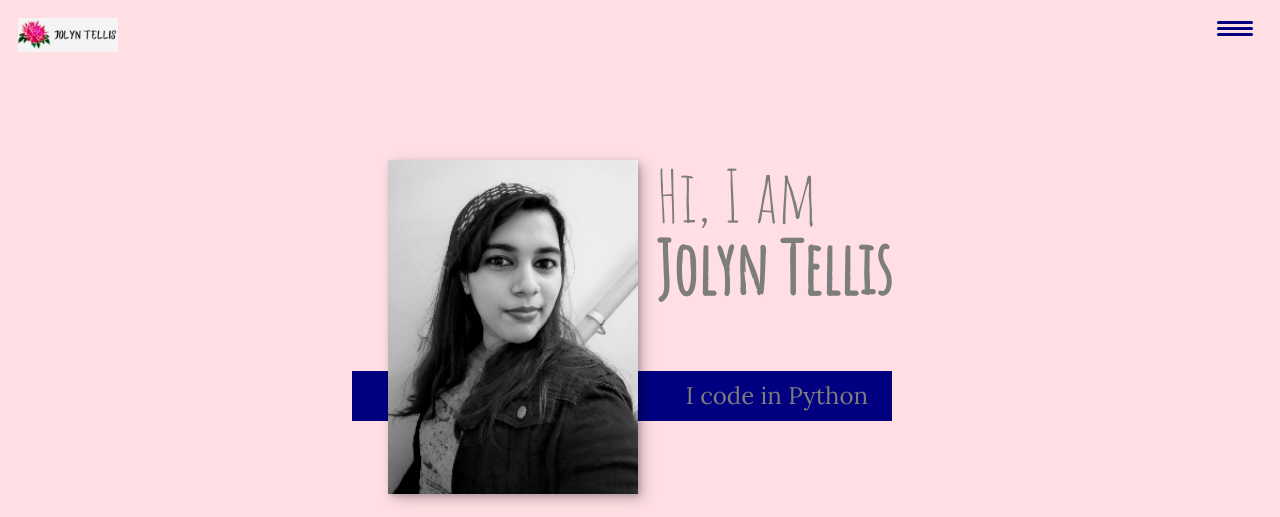
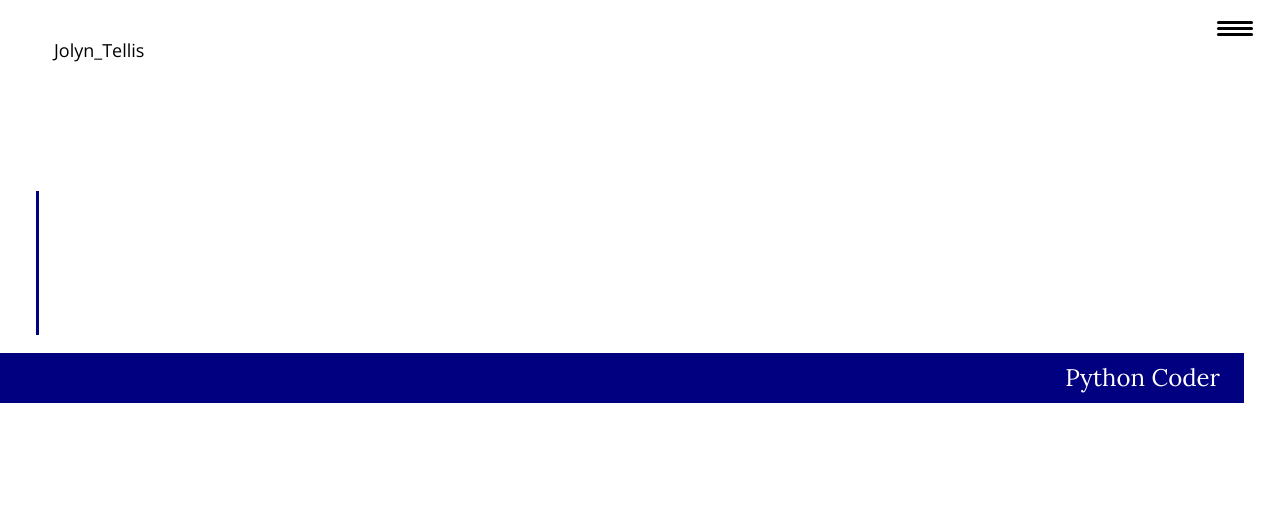
Before and after one commit to jolynt24/Personal-websites, a Jekyll site: the page index.html, which Jekyll copies as it is, in a window 1280 px wide. Shown: the top 517 px of the page. Built offline with Jekyll 4.4.1, drawn with Linux system fonts in a browser that asks for light colours; nearby versions of some CDN libraries; some of the changed text lies outside the part shown; grey boxes are pictures that could not be loaded.

Commit message:
Updated with information

```diff
--- a/css/index.css
+++ b/css/index.css
@@ -12,9 +12,10 @@
     --fw-reg: 400;
     --fw-bold: 800;
 
-    --clr-light: #FFDFE3;
-    --clr-dark: #7d7d7d;
+    --clr-light: #FFFFFF;
+    --clr-dark: #000000;
     --clr-accent: #000080;
+    --clr-alt: #8f8f8f;
 
     --fs-h1: 3rem;
     --fs-h2: 2.25rem;
@@ -57,8 +58,6 @@
     max-width: 100%;
 }
 
-strong {font-weight: var(--fw-bold);}
-
 :focus{
     outline: 3px solid var(--clr-accent);
     outline-offset: 3px;
@@ -69,8 +68,8 @@
 .btn {
     display: inline-block;
     padding: .5em 2.5em;
-    background: var(--clr-accent);
-    color: var(--clr-dark);
+    background: var(--clr-alt);
+    color: var(--clr-light  );
     text-decoration: none;
     cursor: pointer;
     font-size: .8rem;
@@ -102,10 +101,8 @@
 
 .section__title--intro {
     font-weight: var(--fw-reg);
-}
-
-.section__title--intro strong{
     display: block;
+    padding-top: 1em;
 }
 
 .section__subtitle {
@@ -135,15 +132,21 @@
     padding: 1em;
 }
 
-.logo {
-    max-width: 100px;
+.logo {max-width: 100px;}
 
+.logo a {
+    text-decoration: none;
+    color: var(--clr-dark);
+    margin-left: 2em;
 }
+
+.logo a:hover {color: var(--clr-alt);}
 
 .nav {
     position: fixed;
-    background: var(--clr-dark);
+    background: var(--clr-accent);
     color: var(--clr-light);
+    opacity: 0.9;
     top:0;
     bottom: 0;
     left: 0;
@@ -173,7 +176,7 @@
 }
 
 .nav__link:hover {
-    color: var(--clr-accent);
+    color: var(--clr-alt);
 }
 
 .nav-toggle{
@@ -213,7 +216,7 @@
 }
 
 .hamburger, .hamburger::before, .hamburger::after {
-    background: var(--clr-accent);
+    background: var(--clr-dark);
     width: 2em;
     height: 3px;
     border-radius: 1em;
@@ -232,20 +235,16 @@
 
 /*Intro*/
 
-.intro {
-    position: relative
-}
+.intro {position: relative}
 
-.intro__img {
-    box-shadow: var(--bs);
-}
+/*.intro__img {box-shadow: var(--bs);}*/
 
 .section__subtitle--intro{
     display: inline-block;
 }
 
 @media(min-width: 600px) {
-    .intro {
+    /*.intro {
         display: grid;
         width: min-content;
         grid-column-gap: 1em;
@@ -254,23 +253,47 @@
         "img title"
         "img subtitle";
         grid-template-columns: min-content max-content;
-    }
+    }*/
 
-    .intro__img {
+    .section__title--intro {
+        overflow: hidden; /* Ensures the content is not revealed until the animation */
+        border-right: .05em solid var(--clr-accent); /* The typwriter cursor */
+        white-space: nowrap; /* Keeps the content on a single line */
+        /*margin: 0 auto; Gives that scrolling effect as the typing happens
+        letter-spacing: .06em; /* Adjust as needed */
+        animation:
+          typing 3.5s steps(29, end) 1s 1 normal both,
+          blink-line 0.5s steps(29,end) infinite;
+      }
+
+      /* The typing effect */
+      @keyframes typing {
+        from { width: 0 }
+        to { width: 23.5% }
+      }
+
+      /* The typewriter cursor effect */
+      @keyframes blink-line {
+        from { border-right-color: var(--clr-accent) }
+        to { border-right-color:transparent }
+      }
+
+    /*.intro__img {
         grid-area: img;
         min-width: 250px;
         position: relative;
         z-index: 2;
-    }
+    }*/
 
     .section__subtitle--intro {
-        align-self: start;
+        /*align-self: start;
         grid-column: -1/1;
-        grid-row: 2;
+        grid-row: 2;*/
         text-align: right;
         position: relative;
         left: -1.5em;
         width: calc(100% + 1.5em);
+        color: white;
     }
 }
 
@@ -286,7 +309,7 @@
 }
 
 .section__title--skills {
-    color: var(--clr-accent);
+    color: var(--clr-alt);
     position: relative;
 }
 
@@ -323,17 +346,18 @@
 }
 
 /*about me*/
+
 .about-me {
     max-width: 1000px;
     margin: 0 auto;
 }
 
-.about-me__img {
-    box-shadow: var(--bs);
-}
+.about-me__img {box-shadow: var(--bs);}
 
 .section__subtitle {
     background: var(--clr-accent);
+    color: var(--clr-light);
+    font-family: var(--ff-secondary);
 }
 
 @media (min-width: 600px) {
@@ -347,11 +371,9 @@
         grid-column-gap: 2em;
     }
 
-    .section__title--about {
-        grid-area: title;
-    }
+    .section__title--about {grid-area: title;}
 
-    .section__subtitle--about {
+    /*.section__subtitle--about {
         grid-column: 1/-1;
         grid-row: 2;
         position: relative;
@@ -359,7 +381,7 @@
         width: calc(100% + 2em);
         padding-left: 1em;
         padding-right: calc(200px + 4em);
-    }
+    }*/
 
     .about-me__img {
         grid-area: img;
@@ -369,10 +391,12 @@
 }
 
 /* My projects */
+
 .my-work {
     backdrop-filter: var(--clr-dark);
-    color: var(--clr-light);
+    color: var(--clr-alt);
     text-align: center;
+    background-color: var(--clr-accent);
 }
 
 .portfolio {
@@ -404,8 +428,8 @@
 /*footer*/
 
 .footer {
-    background: #111;
-    color: var(--clr-accent);
+    background: var(--clr-dark);
+    color: var(--clr-alt);
     text-align: center;
     padding: 2.5em 0;
     font-size: var(--fs-h3);
--- a/index.html
+++ b/index.html
@@ -14,7 +14,7 @@
   <body>
     <header>
       <div class="logo">
-        <img src="img/jt_logo.png" alt="">
+        <p><a href="index.html">Jolyn_Tellis</a></p>
       </div>
       <button class="nav-toggle" aria-label="toggle navigation">
         <span class="hamburger"></span>
@@ -31,11 +31,9 @@
 
     <!--Introduction-->
     <section class="intro" id="home">
-      <h1 class="section__title section__title--intro">
-        Hi, I am <strong>Jolyn Tellis</strong>
-      </h1>
-      <p class="section__subtitle section__subtitle--intro">I code in Python</p>
-      <img src="img/jt.jpg" alt="a picture of jolyn on snow" class="intro__img">
+      <h1 class="section__title section__title--intro">Hi, I'm <b><i>Jolyn</i></b></h1>
+      <p class="section__subtitle section__subtitle--intro">Python Coder</p>
+      <!--<img src="img/jt.jpg" alt="a picture of jolyn on snow" class="intro__img">-->
     </section>
 
     <!--Skills-->
@@ -64,60 +62,33 @@
     <!--About me-->
     <section class="about-me" id="about">
       <h2 class="section__title section_title-about">about me</h2>
-      <p class="section__subtitle section_subtitle-about">Master's student at UH</p>
+      <!--<p class="section__subtitle section_subtitle-about">Master's student & coder based in the UK</p>-->
       <div class="about-me__body">
-        <p>jbfjwebfjbfejwf  iqff  fnefn efjf  ej j</p>
-        <p>dbwfuwfhwiqejf ufeufheifiw jwdqvqow</p>
+        <p>Hello, I am Jolyn Tellis.</p>
+        <p>I did my bachelor's in Computer Science and Engineering in India and am currently on track to complete my master's degree in Advanced Computer Science.</p>
+        <p> I code mainly in Python and have an interest in ML technologies.</p>
       </div>
-
       <img src="img/jt2.jpg" alt="jolyn in the snow with a houses and a car behind" class="about-me__img">
     </section>
 
     <!--My projects-->
     <section class="my-work" id="work">
       <h2 class="section__title section__title--work">My projects</h2>
-      <p class="section__subtitle section__subtitle--work"></p>
-
+      <p class="section__subtitle section__subtitle--work">Click on the images to open source code<p>
       <div class="portfolio">
         <!--Portfolio item 1-->
-        <a href="#" class="portfolio__item">
-          <img src="img/jt_logo.png" alt="" class="portfolio__img">
+        <a href="https://github.com/jolynt24/Knapsack_ATM" class="portfolio__item">
+          <img src="img/atm.webp" alt="an animated atm" class="portfolio__img">
         </a>
 
         <!--Portfolio item 2-->
-        <a href="#" class="portfolio__item">
-          <img src="img/jt_logo.png" alt="" class="portfolio__img">
+        <a href="https://github.com/jolynt24/jolynt24.github.io" class="portfolio__item">
+          <img src="img/portfolio_website.png" alt="website screenshot" class="portfolio__img">
         </a>
-
-        <!--Portfolio item 3-->
-        <a href="#" class="portfolio__item">
-          <img src="img/jt_logo.png" alt="" class="portfolio__img">
-        </a>
-
-        <!--Portfolio item 4-->
-        <a href="#" class="portfolio__item">
-          <img src="img/jt_logo.png" alt="" class="portfolio__img">
-        </a>
-
-        <!--Portfolio item 5-->
-        <a href="#" class="portfolio__item">
-          <img src="img/jt_logo.png" alt="" class="portfolio__img">
-        </a>
-
-        <!--Portfolio item 6-->
-        <a href="#" class="portfolio__item">
-          <img src="img/jt_logo.png" alt="" class="portfolio__img">
-        </a>
-
-        <!--Portfolio item 7-->
-        <a href="#" class="portfolio__item">
-          <img src="img/jt_logo.png" alt="" class="portfolio__img">
-        </a>
-      </div>
     </section>
 
     <!--footer-->
-    <footer class="contact">
+    <footer class="footer">
       <a href="mailto:jolyntellis@gmail.com" class="footer__link">jolyntellis@gmail.com</a>
       <ul class="social-list">
         <li class="social-list__item">
--- a/portfolio_item1.html
+++ b/portfolio_item1.html
@@ -16,7 +16,7 @@
   <body>
     <header>
       <div class="logo">
-        <img src="img/jt_logo.png" alt="">
+        <p><a href="index.html">Jolyn_Tellis</a></p>
       </div>
       <button class="nav-toggle" aria-label="toggle navigation">
         <span class="hamburger"></span>
```
Also changed, not shown: img/atm.webp (added), img/chrysanthemum.jpg (deleted), img/jt.jpg (deleted), img/jt_logo.png (deleted), img/portfolio_website.png (added), 2 other files.
